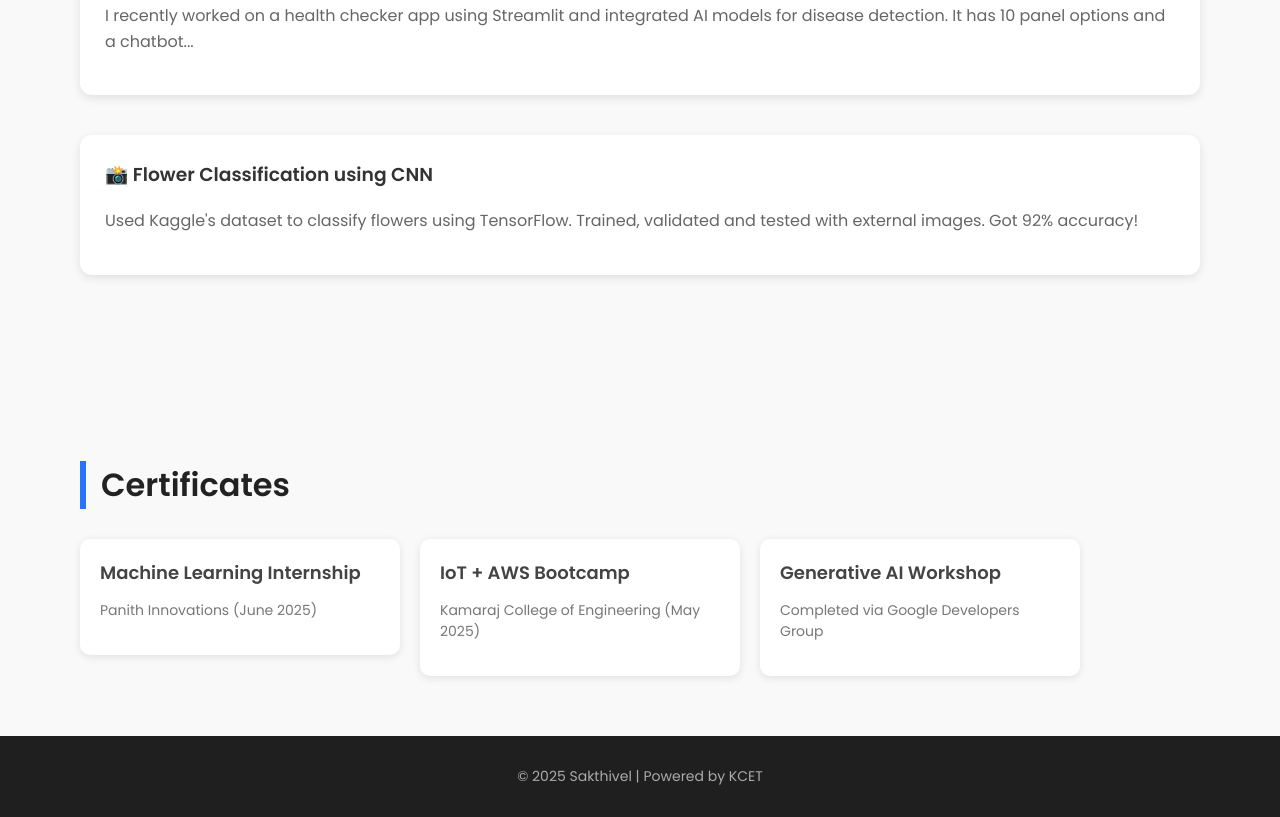
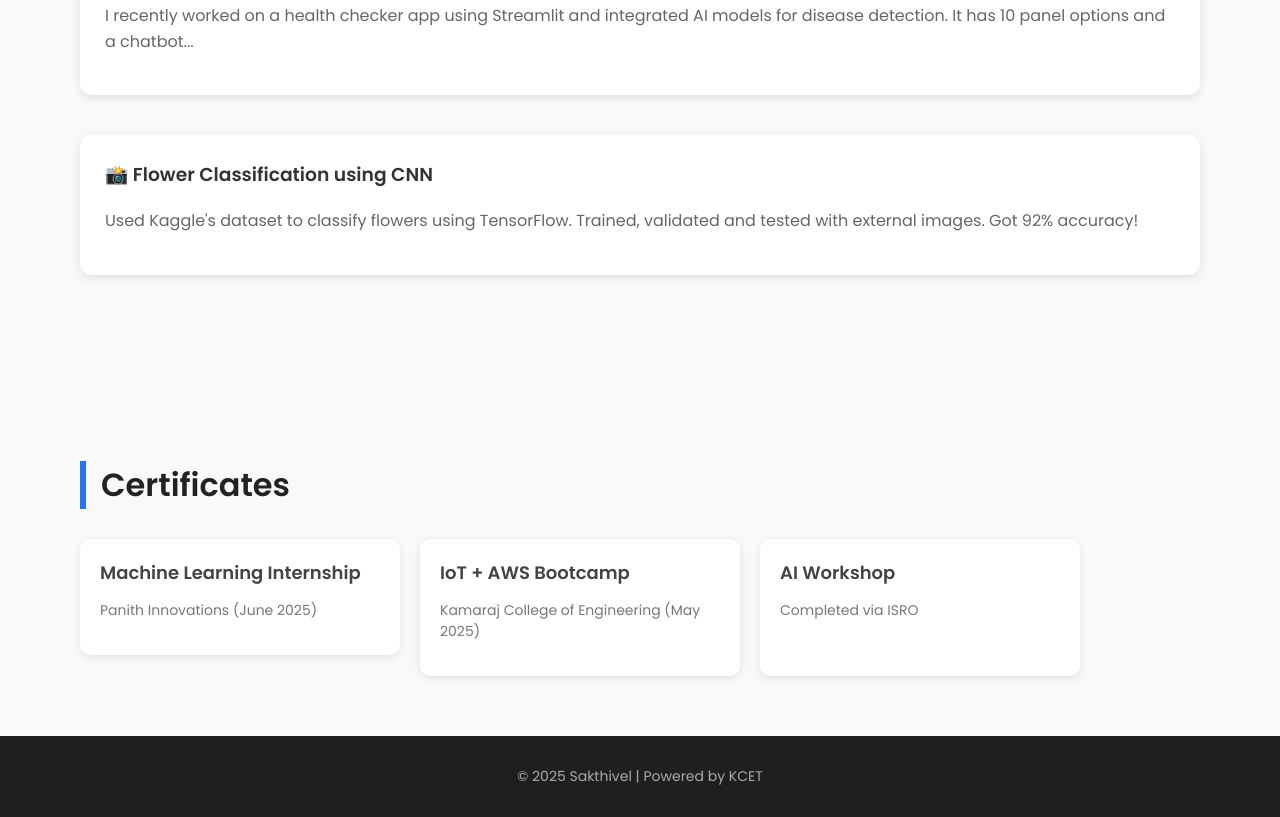
Before and after one commit to sakthivel-136/website, a plain HTML site: page blog.html in a window 1280 px wide. Shown: the part 628-1445 px from the top of the page. Drawn offline with Linux system fonts and the light colour scheme.

Commit message:
Update blog.html

```diff
--- a/blog.html
+++ b/blog.html
@@ -167,8 +167,8 @@
             </div>
 
             <div class="certificate-card">
-                <h4>Generative AI Workshop</h4>
-                <p>Completed via Google Developers Group</p>
+                <h4> AI Workshop</h4>
+                <p>Completed via ISRO</p>
             </div>
         </div>
     </section>
```
